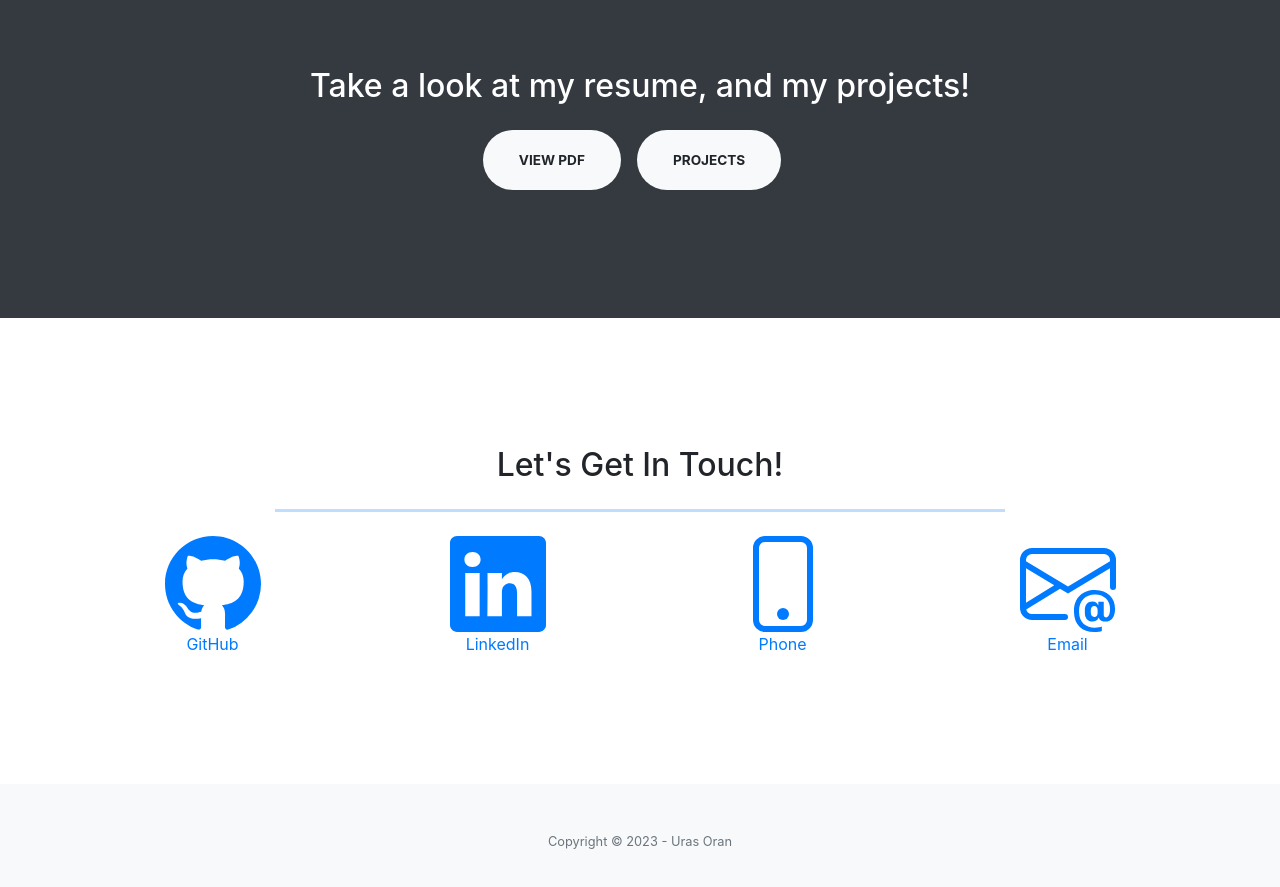
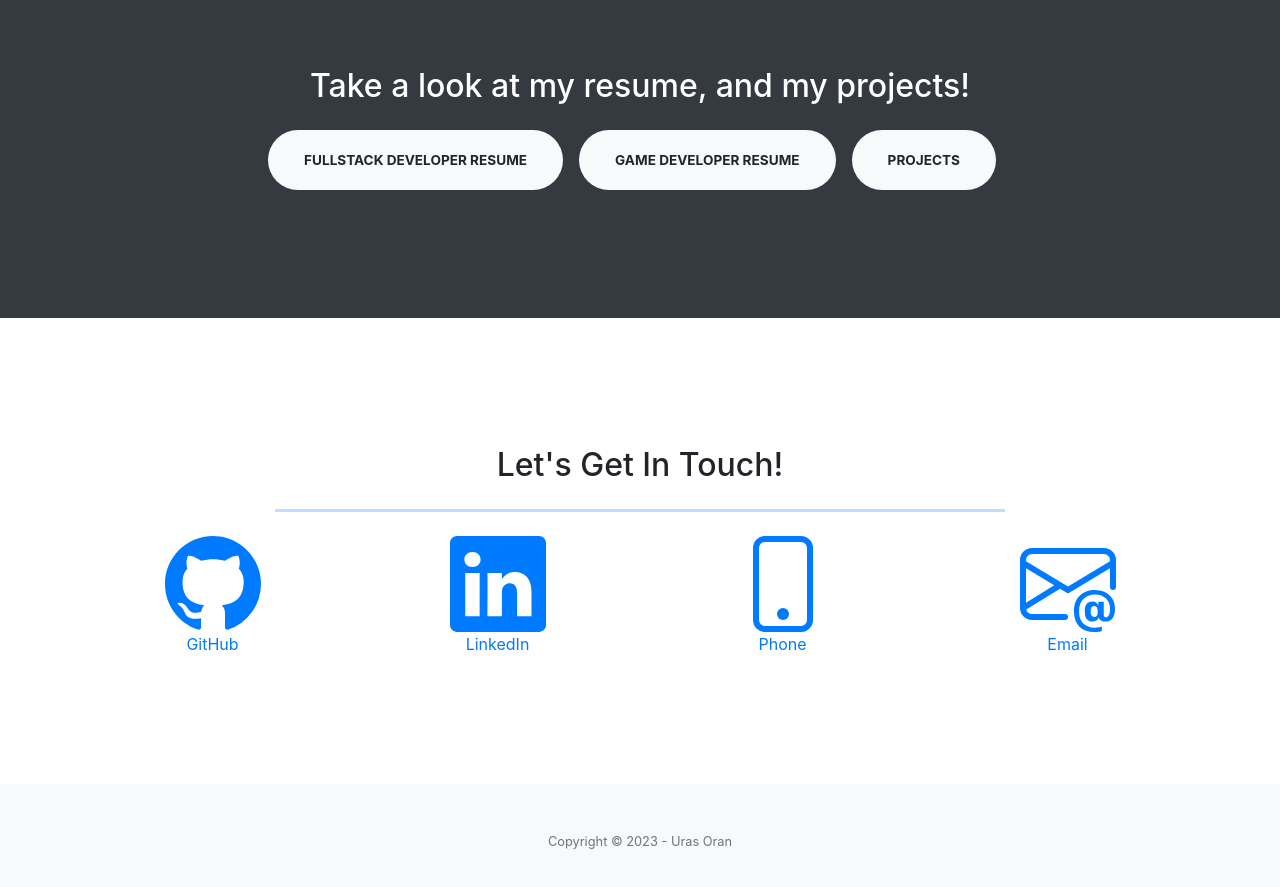
Before and after one commit to urasurasuras/portfolio-react, a React (Create React App) app: page / in a window 1280 px wide. Shown: the part 1320-2207 px from the top of the page. Built offline with nearby package versions, Linux system fonts and the light colour scheme.

Commit message:
Added game dev resume

```diff
--- a/src/components/Resume.js
+++ b/src/components/Resume.js
@@ -10,7 +10,14 @@ function Resume() {
           href={Endpoints.ResumePDF}
           target="_blank"
         >
-          View PDF
+          Fullstack Developer Resume
+        </a>
+        <a
+          className="btn btn-light btn-xl mr-3"
+          href={Endpoints.GameDevResumePDF}
+          target="_blank"
+        >
+          Game Developer Resume
         </a>
         <a className="btn btn-light btn-xl mr-3" href={Endpoints.Projects}>
           Projects
--- a/src/variables/Endpoints.js
+++ b/src/variables/Endpoints.js
@@ -6,6 +6,7 @@ export const Endpoints = {
   Projects: "/projects",
   ResumeSection: "/#resume",
   ResumePDF: "assets/Uras Oran - Resume.pdf",
+  GameDevResumePDF: "assets/Uras Oran - Game Dev Resume.pdf",
   Lodge: "/lodge",
   NotFound: "/404",
 };
```
Also changed, not shown: 2 other files (tests, documents, lock files or other folders).
